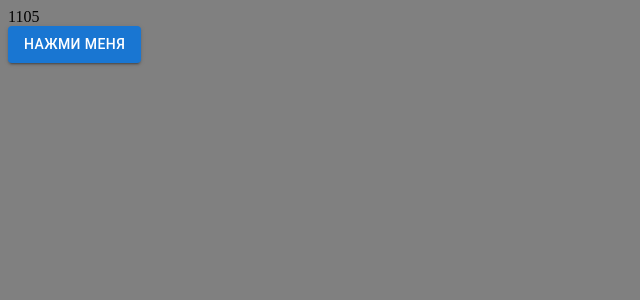
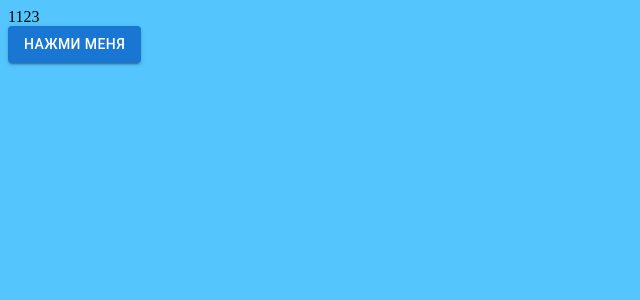
Before and after one commit to DmitrySobol1/Wolf-TMA-on-code-frontend, a React (Create React App) app: page / in a window 1280 px wide. Shown: the top 300 px of the page, without its empty margins (0-640 px from the left). Built offline with nearby package versions, Linux system fonts and the light colour scheme.

Commit message:
16-03 cnange01

```diff
--- a/src/App.jsx
+++ b/src/App.jsx
@@ -5,7 +5,7 @@ import { useState } from 'react';
 
 const App = () => {
 
-    const [score,setScore] = useState(1105)
+    const [score,setScore] = useState(1123)
 
     function clickHandler() {
         console.log('clicked')
--- a/src/index.css
+++ b/src/index.css
@@ -1,6 +1,6 @@
 html, body {
     touch-action: manipulation; /* Отключает масштабирование при двойном клике */
     user-select: none; /* Отключает выделение текста */
-    background-color: grey;
+    background-color: rgb(84, 197, 253);
 
   }
```
Also changed, not shown: package.json (+3 -6 lines), 1 other file (tests, documents, lock files or other folders).
